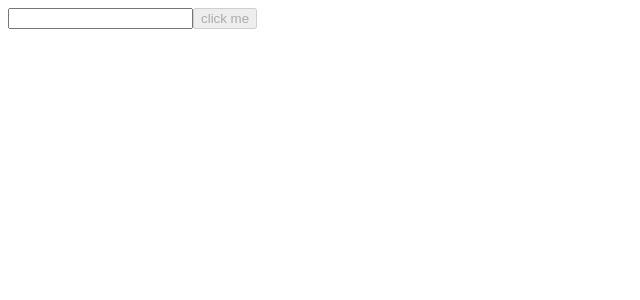
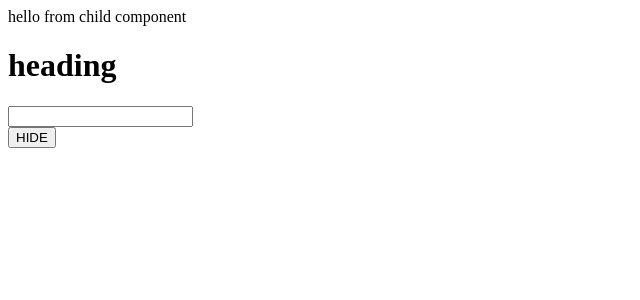
Before and after one commit to KumarSundar/react1, a React (Create React App) app: page / in a window 1280 px wide. Shown: the top 300 px of the page, without its empty margins (0-640 px from the left). Built offline with nearby package versions, Linux system fonts and the light colour scheme.

Commit message:
life cycles method

```diff
--- a/src/App.js
+++ b/src/App.js
@@ -9,6 +9,7 @@ import Add from "./Components/Add"
 import Array from "./Components/Array"
 import ArrayOfObjects from "./Components/ArrayOfObjects"
 import ConditionalRenderning from "./Components/ConditionalRenderning"
+import Main from "./Components/LifeCycle/Main"
 export default class App extends React.Component {
   render() {
     return (
@@ -21,7 +22,8 @@ export default class App extends React.Component {
       {/* <Add/> */}
       {/* <Array/> */}
       {/* <ArrayOfObjects/> */}
-      <ConditionalRenderning/>
+      {/* <ConditionalRenderning/> */}
+      <Main/>
       </div>
 
     )
--- a/src/Components/ArrayOfObjects.js
+++ b/src/Components/ArrayOfObjects.js
@@ -52,20 +52,20 @@ export default class ArrayOfObjects extends React.Component{
               <th>city</th>
             </tr>
             </thead>
-
+            <tbody>
             {this.state.arr.map((item,i)=>{
               return(
                 <>
-                <tbody key={i}>
-                <tr >
+                <tr key={i}>
                 <td>{item.name}</td>
                 <td>{item.city}</td>
               </tr>
-              </tbody>
+
                 </>
               )
 
             })}
+            </tbody>
             <button onClick={this.handlePush}>PUSH </button>
             <button onClick={this.handlePop}>POP </button>
 
--- a/src/Components/ConditionalRenderning.js
+++ b/src/Components/ConditionalRenderning.js
@@ -1,5 +1,5 @@
 import React, { Component } from 'react'
-
+import "./Style.css"
 export class ConditionalRenderning extends Component {
   constructor(){
     super();
@@ -26,8 +26,10 @@ export class ConditionalRenderning extends Component {
 
         {/* {this.state.isLoggedIn===false &&
         <p>simple if statement</p>} */}
-        <input onChange={this.handleChange}></input>
-        <button disabled={this.state.input_text===""?true:false}>click me</button>
+        <h1 style={{backgroundColor:" blue" ,color:"black",margin:20,textAlign:"center"}}>Inline css</h1>
+        <button className="btn">click me</button>
+        {/* <input onChange={this.handleChange}></input>
+        <button disabled={this.state.input_text===""?true:false}>click me</button> */}
       </div>
     )
   }
--- /dev/null
+++ b/src/Components/LifeCycle/Child.js
@@ -0,0 +1,36 @@
+import React, { Component } from 'react'
+
+export class Child extends Component {
+  constructor(){
+    super();
+    this.state={
+      input_text:""
+    }
+  }
+
+  componentDidMount(){
+    console.log("hello from component did mount method")
+  }
+  componentDidUpdate(){
+    console.log("hello from component did update method")
+  }
+  componentWillUnmount(){
+    console.log("componentwillunmount")
+  }
+  render() {
+    console.log("render function")
+    return (
+      <div>
+        hello from child component
+        <h1>heading</h1>
+        <input onChange={(event)=>{
+          this.setState({
+            input_text:event.target.value
+          })
+        }}></input>
+      </div>
+    )
+  }
+}
+
+export default Child
--- /dev/null
+++ b/src/Components/LifeCycle/Main.js
@@ -0,0 +1,27 @@
+import React, { Component } from 'react'
+import Child from "./Child"
+export class Main extends Component {
+  constructor(){
+    super();
+    this.state={
+      show:true
+    }
+  }
+  render() {
+    return (
+      <div>
+      {this.state.show &&
+        <Child/>
+      }
+      <button onClick={()=>{
+        this.setState({
+          show:!this.state.show
+        })
+      }}>HIDE</button>
+
+      </div>
+    )
+  }
+}
+
+export default Main
--- /dev/null
+++ b/src/Components/Style.css
@@ -0,0 +1,11 @@
+.btn{
+  background-color: red;
+  padding: 10px 20px;
+  color: white;
+  text-align: center;
+  font-size: 18px;
+}
+.btn:hover{
+background-color: yellow;
+color: red;
+}
```
